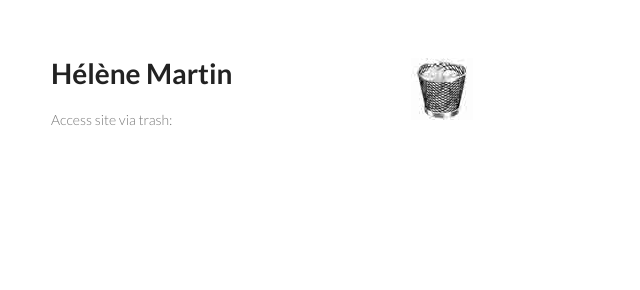
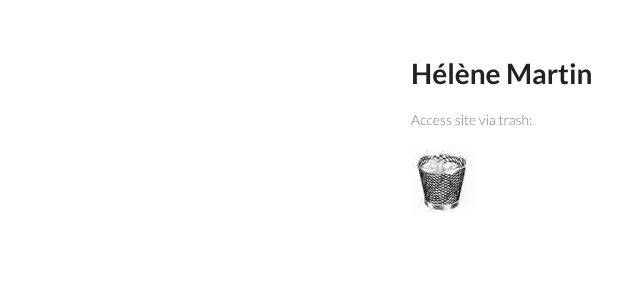
Before and after one commit to helenemartin/old-blog, a plain HTML site: page index.html in a window 1280 px wide. Shown: the whole page, without its empty margins (159-799 px from the left). Drawn offline with Linux system fonts and the light colour scheme.

Commit message:
got rid of header section

```diff
--- a/index.html
+++ b/index.html
@@ -14,15 +14,18 @@
   </head>
   <body>
     <div class="wrapper">
-      <header>
+      <!-- <header>
+        <h1>Hélène Martin</h1>
+        <p>Access site via trash:</p> -->
+
+
+       <!--  <p class="view"><a href="https://github.com/helenemartin">View My GitHub Profile</a></p>
+
+      </header> -->
+      <section>
         <h1>Hélène Martin</h1>
         <p>Access site via trash:</p>
 
-
-       <!--  <p class="view"><a href="https://github.com/helenemartin">View My GitHub Profile</a></p> -->
-
-      </header>
-      <section>
         <p ><a href="http://helenemartin.github.io/portfolio/"><img src="img/trash.jpg" alt="trash" title="dive in"/></a></p>
 
 <!--         <h3>
```
